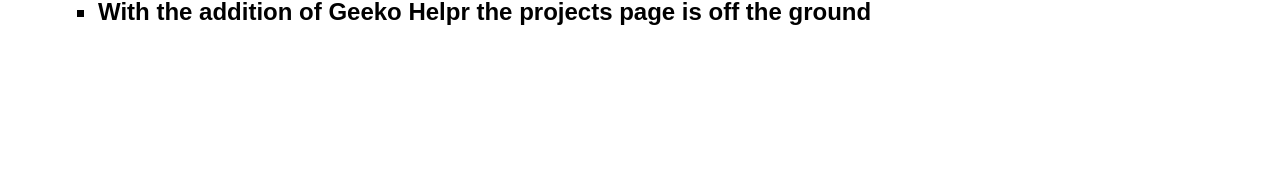
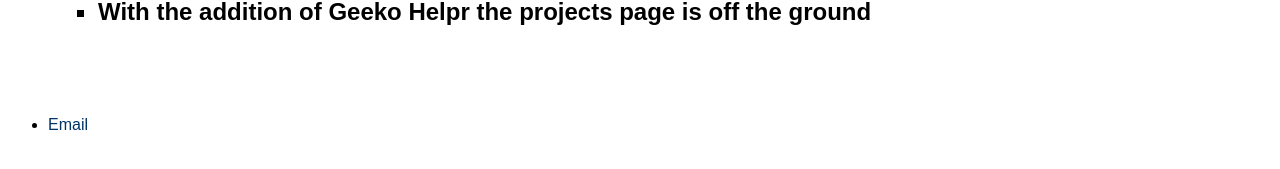
Before and after one commit to Geeko/geeko.github.io, a Jekyll site: the page built from index.html, in a window 1280 px wide. Shown: the part 565-734 px from the top of the page. Built offline with Jekyll 4.4.1, drawn with Linux system fonts in a browser that asks for light colours.

Commit message:
Update default.html

```diff
--- a/_layouts/default.html
+++ b/_layouts/default.html
@@ -1,6 +1,5 @@
 <!DOCTYPE html>
 <html>
-
 	<head>
 		<title>{{ page.title }}</title>
 		<!-- link to main stylesheet -->
@@ -22,5 +21,10 @@
 		<main>
 			<p> {{ content }} </p>
 		</main>
+		<footer>
+			<ul>
+				<li><a href="mailto:GeekoCodingStudios@gmail.com">Email</a></li>
+			</ul>
+		</footer>
 	</body>
 </html>
```
Lines whose indentation alone changed are shown as unchanged.
